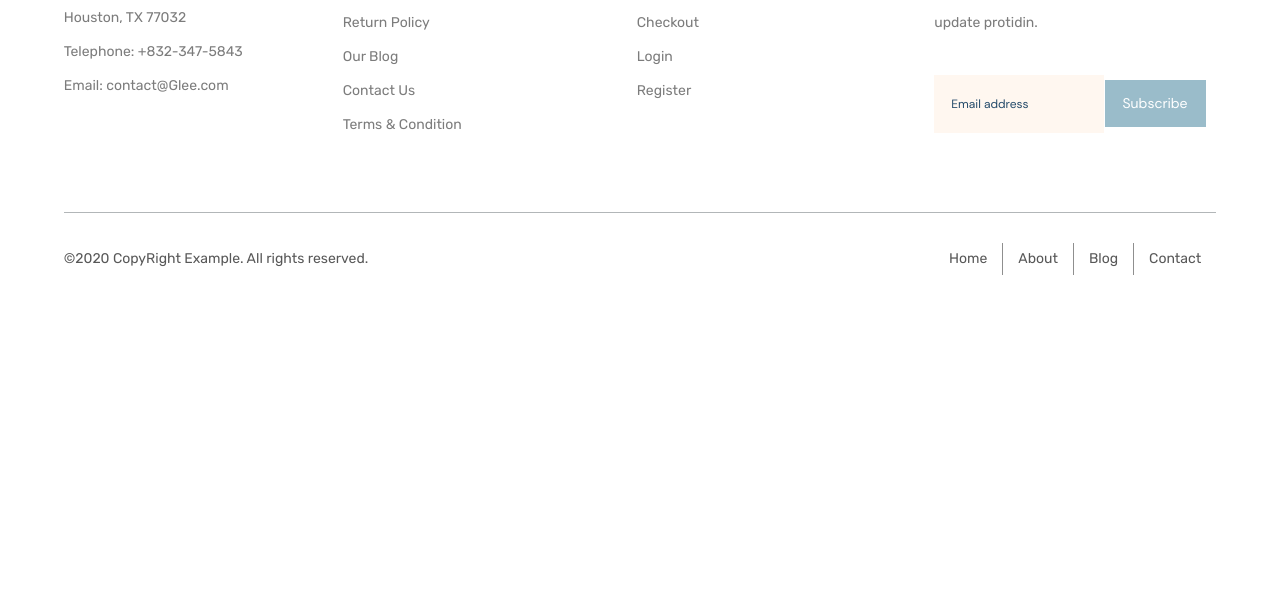
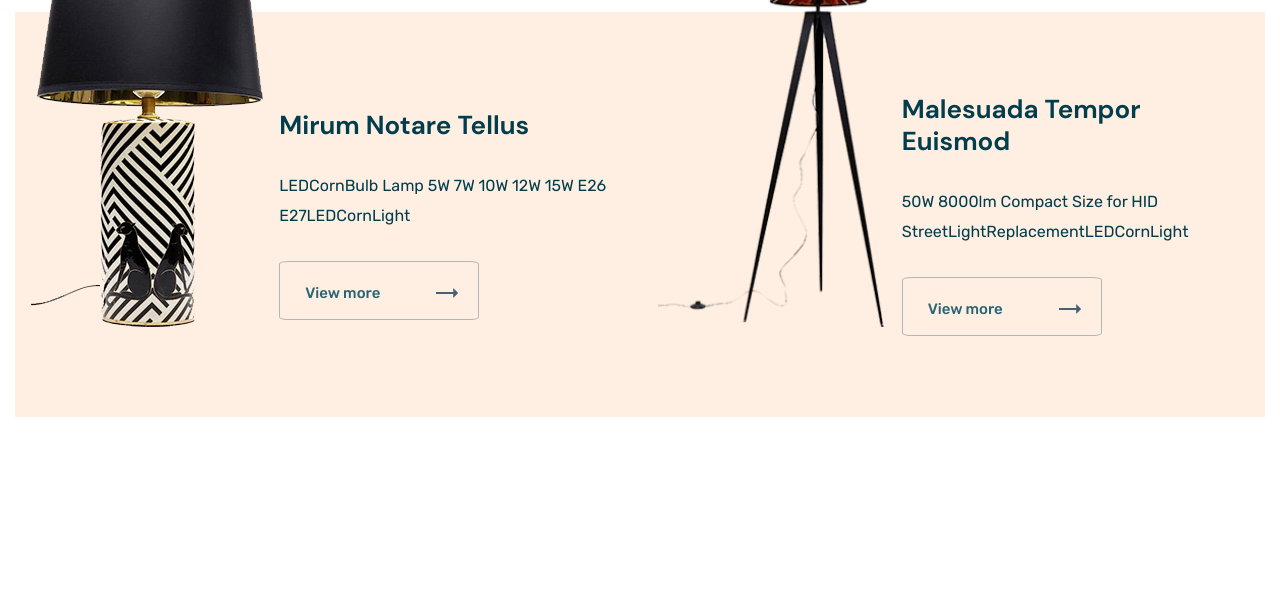
Before and after one commit to Soshinoya/Glee, a website: page app/index.html in a window 1280 px wide. Shown: the part 2580-3171 px from the top of the page. Before the commit the page ends 2885 px from the top, so only its background shows below. Drawn offline with nearby package versions, Linux system fonts and the light colour scheme; files that its build step writes are made by us from their sources; files whose address does not match are found by name.

Commit message:
added lamp section

```diff
--- a/app/index.html
+++ b/app/index.html
@@ -269,6 +269,43 @@
         </div>
       </div>
     </section>
+    <section class="lamp">
+      <div class="container">
+        <div class="lamp__inner">
+          <div class="lamp__item">
+            <img class="lamp__item-img" src="images/content/mirum-lampe.png" alt="">
+            <div class="lamp__item-content">
+              <h3 class="lamp__item-title">
+                Mirum Notare Tellus
+              </h3>
+              <p class="lamp__item-text">
+                LEDCornBulb Lamp 5W 7W 10W 12W 15W E26 E27LEDCornLight
+              </p>
+              <a class="lamp__item-link" href="#">
+                View more
+                <img src="images/icons/arrow-dark.svg" alt="">
+              </a>
+            </div>
+          </div>
+          <div class="lamp__item">
+            <img class="lamp__item-img" src="images/content/malesuada-lampe.png" alt="">
+            <div class="lamp__item-content">
+              <h3 class="lamp__item-title">
+                Malesuada Tempor Euismod
+              </h3>
+              <p class="lamp__item-text">
+                50W 8000lm Compact Size for HID
+                StreetLightReplacementLEDCornLight
+              </p>
+              <a class="lamp__item-link" href="#">
+                View more
+                <img src="images/icons/arrow-dark.svg" alt="">
+              </a>
+            </div>
+          </div>
+        </div>
+      </div>
+    </section>
   </main>
 
   <footer class="footer">
--- a/app/scss/_vars.scss
+++ b/app/scss/_vars.scss
@@ -21,7 +21,7 @@ $beige-color: #FFD8B6;
   font-family: 'Poppins-Bold', sans-serif;
   font-weight: 700;
 }
-%bg {
+%button {
   background-color: $burger-color;
   color: #fff;
   font-family: 'Rubik', sans-serif;
--- a/app/scss/style.scss
+++ b/app/scss/style.scss
@@ -216,7 +216,7 @@
     margin-bottom: 40px;
   }
   &__link {
-    @extend %bg;
+    @extend %button;
   }
   &__ellipse {
     margin-left: 700px;
@@ -367,6 +367,53 @@ ul.slick-dots {
   }
 }
 
+.lamp {
+  margin-top: 190px;
+  margin-bottom: 100px;
+  &__inner {
+    display: flex;
+    justify-content: space-between;
+  }
+  &__item {
+    background-color: #FFEFE2;
+    max-width: 850px;
+    width: 100%;
+    display: flex;
+    justify-content: space-evenly;
+  }
+  &__item-content {
+    display: flex;
+    flex-direction: column;
+    justify-content: center;
+    max-width: 345px;
+  }
+  &__item-img {
+    margin-top: -90px;
+    margin-bottom: 90px;
+  }
+  &__item-title {
+    @extend %dmsans-700;
+    font-size: 26px;
+    line-height: 32px;
+    color: $accent-color;
+    margin-bottom: 30px;
+  }
+  &__item-text {
+    font-family: "Rubik", sans-serif;
+    font-weight: 400;
+    color: $accent-color;
+    margin-bottom: 30px;
+  }
+  &__item-link {
+    @extend %button;
+    color: #2B6373;
+    background-color: transparent;
+    border: 1px solid #B3B8B6;
+    border-radius: 5%;
+  }
+}
+
+
 
 
 
```
Also changed, not shown: app/images/content/malesuada-lampe.png (added), app/images/content/mirum-lampe.png (added), app/images/icons/arrow-dark.svg (added).
